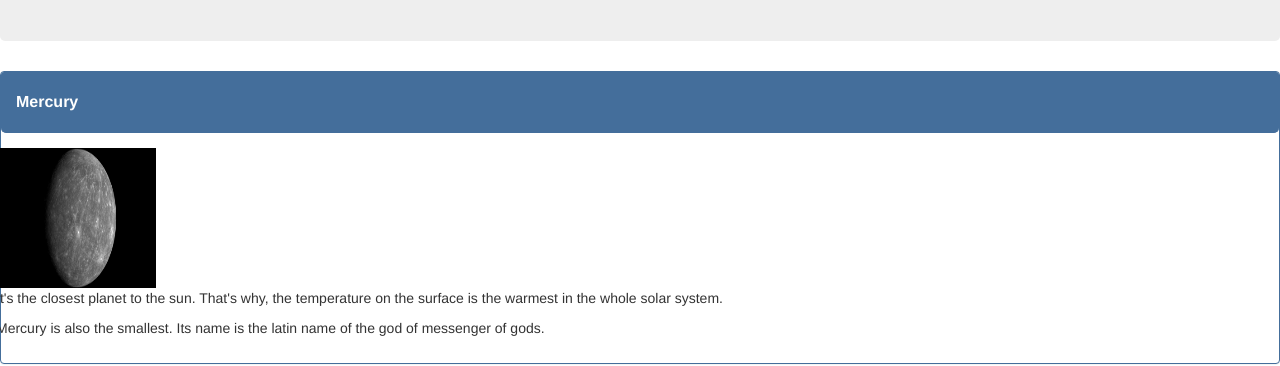
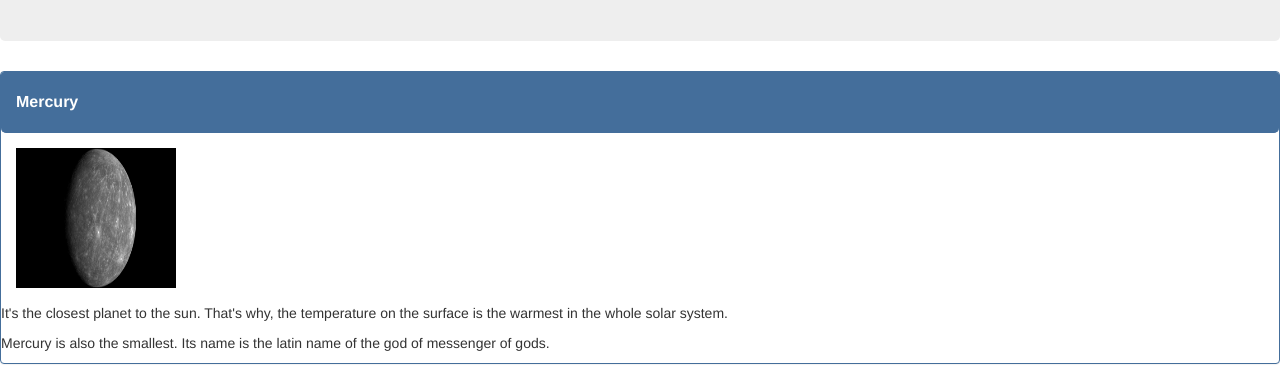
Before and after one commit to ElektraS/ElektraS.github.io, a plain HTML site: page information.html in a window 1280 px wide. Shown: the part 437-803 px from the top of the page. Drawn offline with nearby package versions, Linux system fonts and the light colour scheme.

Commit message:
Update information.html

```diff
--- a/information.html
+++ b/information.html
@@ -40,10 +40,9 @@
     		<h3 class="panel-title">Mercury</h3>
   			</div>
   			<div class="panel-body">
-  			<div class="row">
-    		<div class="col-md-4"><img class="mj" src="image/Mercury.jpg" alt="Picture of Mercury" /></div>
-    		<div class="col-md-8"><p>It's the closest planet to the sun. That's why, the temperature on the surface is the warmest in the whole solar system. </p><p>Mercury is also the smallest. Its name is the latin name of the god of messenger of gods.</p>
-			</div></div></div>
+  			<img class="mj" src="image/Mercury.jpg" alt="Picture of Mercury" /></div>
+    			It's the closest planet to the sun. That's why, the temperature on the surface is the warmest in the whole solar system. </p><p>Mercury is also the smallest. Its name is the latin name of the god of messenger of gods.
+			</div>
 		</div>
 
 			<div class="panel panel-primary">
```
